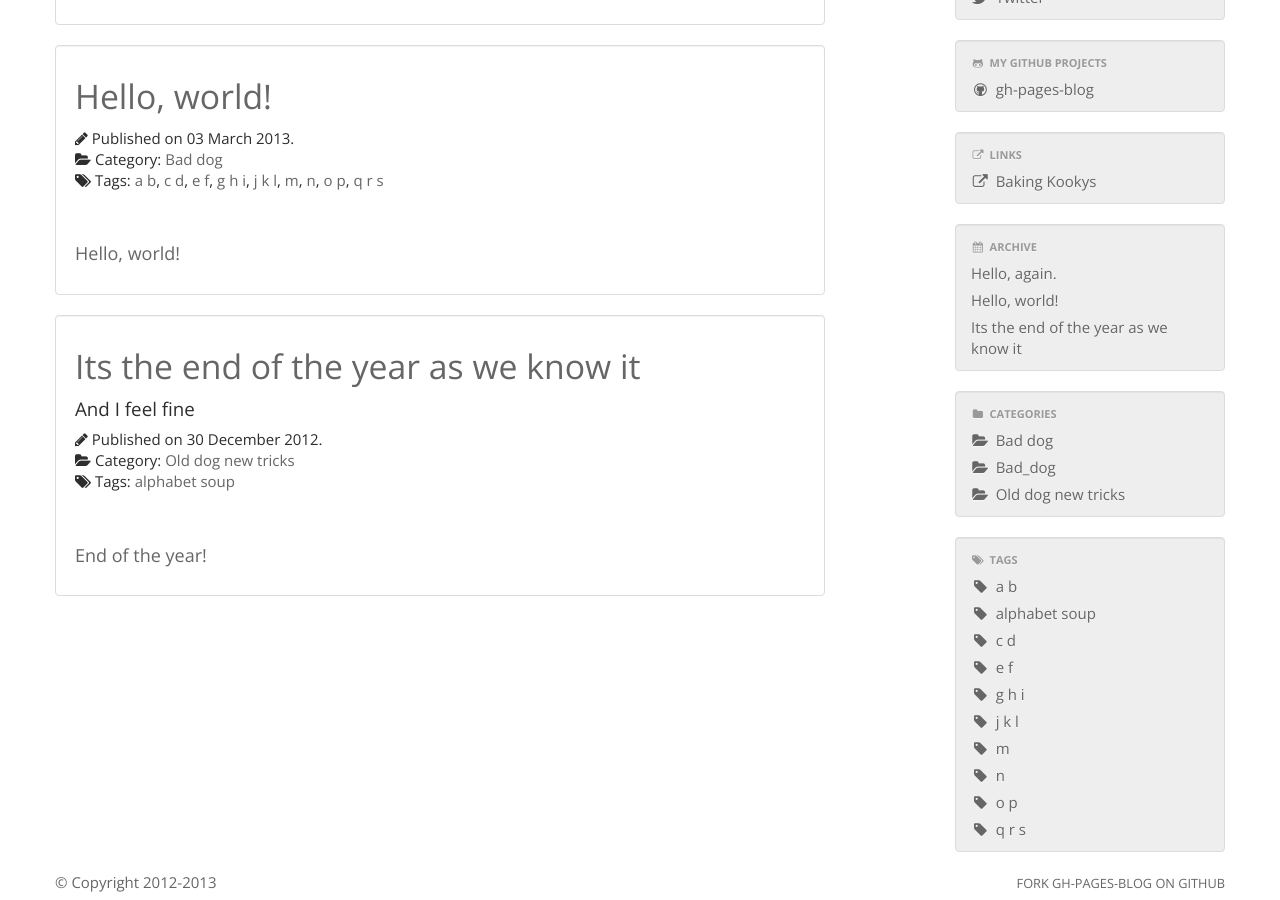
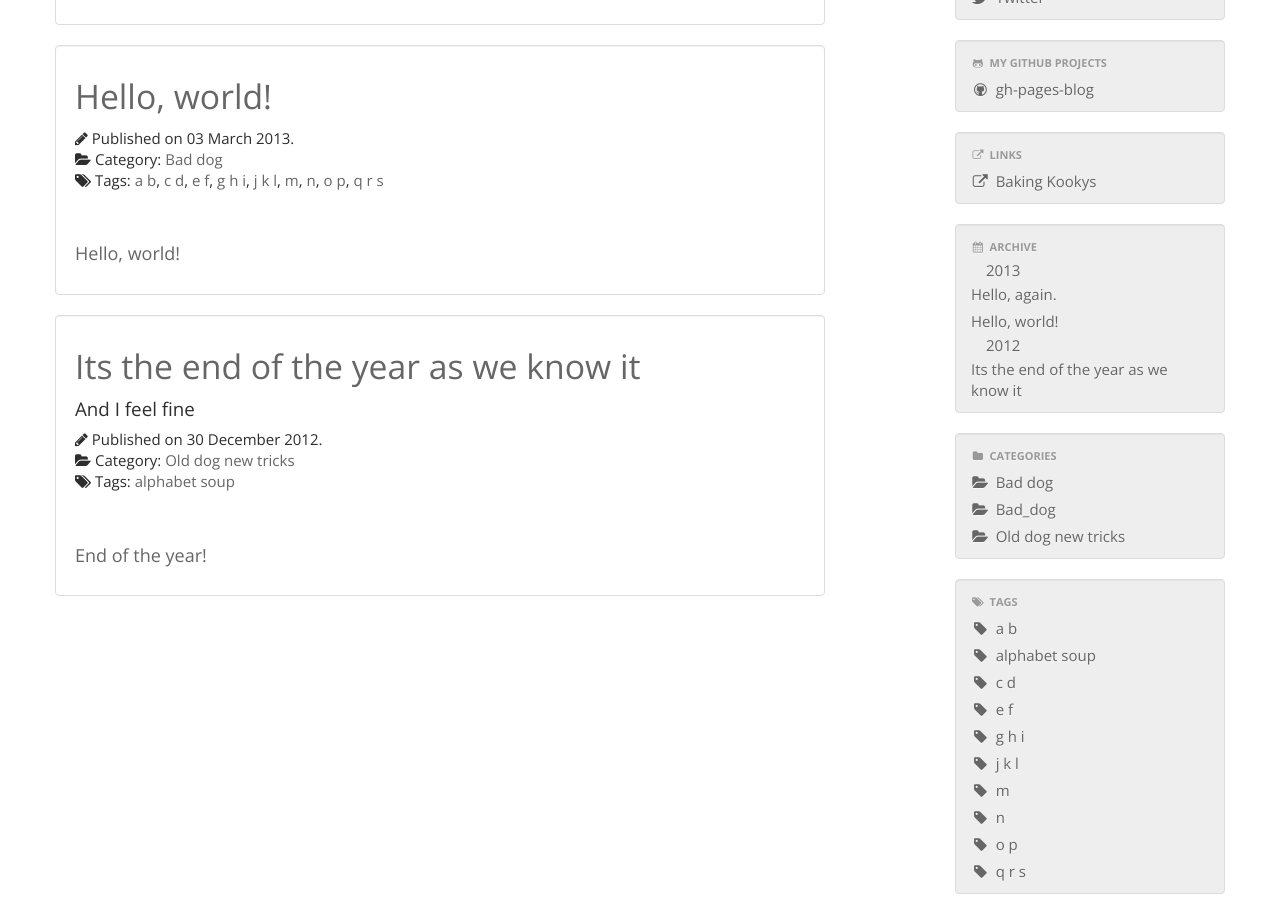
Before and after one commit to thedereck/thedereck.github.com, a Jekyll site: the page built from index.html, in a window 1280 px wide and 900 px high, scrolled down 746 px. Built offline with Jekyll 4.4.1, drawn with Linux system fonts in a browser that asks for light colours.

Commit message:
Back to navlist

```diff
--- a/_includes/body/sections/navlists/archive.html
+++ b/_includes/body/sections/navlists/archive.html
@@ -18,7 +18,7 @@
 					{% endcapture %}
 
 					{% if navlist_archive_year != navlist_archive_prev_year %}
-						<ul class="nav nav-list dropdown-menu">
+						<ul class="nav nav-list ghpb-nav-list">
 							{{ navlist_archive_year }}
 						</ul>
 						{% assign navlist_archive_prev_year = navlist_archive_year %}
```
